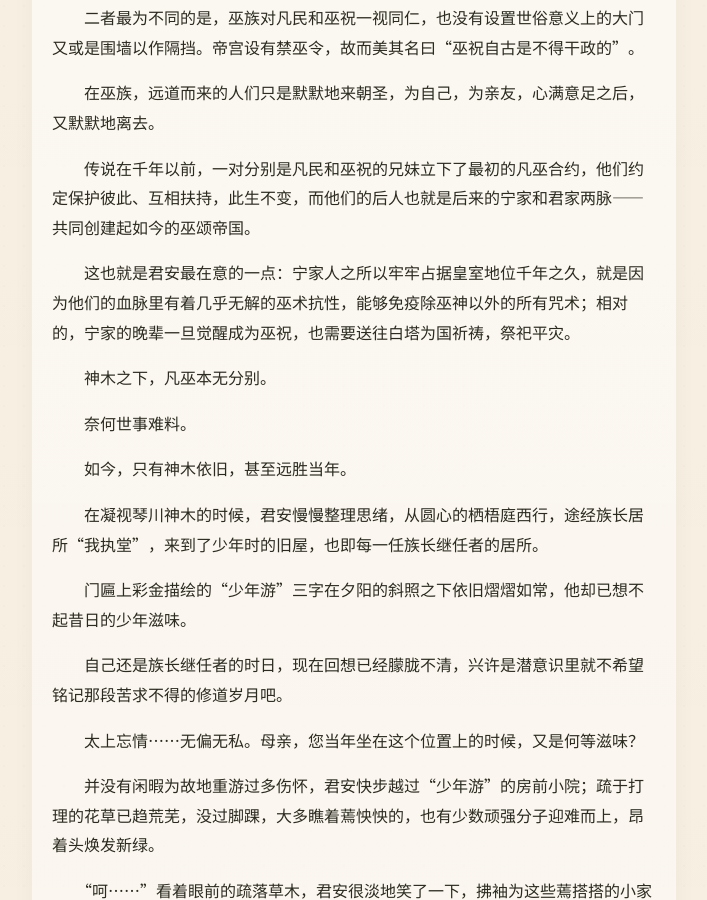
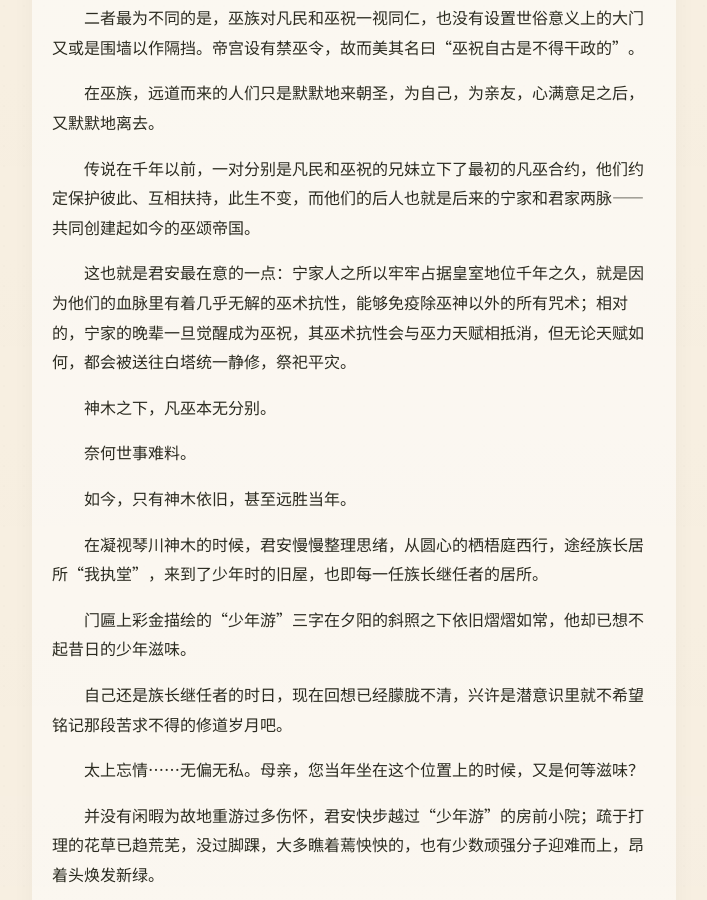
Before and after one commit to LotusSaverin/TheLeaf-BorneDream, a Jekyll site: the page built from chapter-03.md, in a window 1280 px wide and 900 px high, scrolled down 1004 px. Shown: the whole window, without its empty margins (286-993 px from the left). Built offline with Jekyll 4.4.1, drawn with Linux system fonts in a browser that asks for light colours; some web fonts are replaced; our own code applies the rules of GitHub Pages for plain Markdown files.

Commit message:
Update Ning family's magical resistance explanation
Clarified the relationship between Ning family and their magical resistance, including details on the training of younger members.

```diff
--- a/chapter-03.md
+++ b/chapter-03.md
@@ -26,7 +26,7 @@
 
 　　传说在千年以前，一对分别是凡民和巫祝的兄妹立下了最初的凡巫合约，他们约定保护彼此、互相扶持，此生不变，而他们的后人也就是后来的宁家和君家两脉——共同创建起如今的巫颂帝国。
 
-　　这也就是君安最在意的一点：宁家人之所以牢牢占据皇室地位千年之久，就是因为他们的血脉里有着几乎无解的巫术抗性，能够免疫除巫神以外的所有咒术；相对的，宁家的晚辈一旦觉醒成为巫祝，也需要送往白塔为国祈祷，祭祀平灾。
+　　这也就是君安最在意的一点：宁家人之所以牢牢占据皇室地位千年之久，就是因为他们的血脉里有着几乎无解的巫术抗性，能够免疫除巫神以外的所有咒术；相对的，宁家的晚辈一旦觉醒成为巫祝，其巫术抗性会与巫力天赋相抵消，但无论天赋如何，都会被送往白塔统一静修，祭祀平灾。
 
 　　神木之下，凡巫本无分别。
 
```
